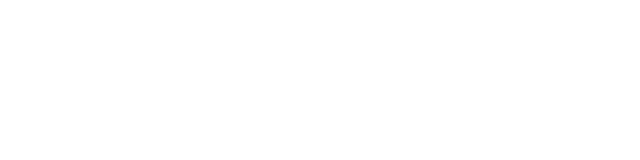
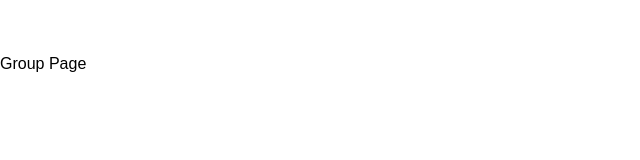
Before and after one commit to FullStackersHQ/STUDIT_FE, a React (Vite) app: page /group in a window 1280 px wide. Before the commit this address had no page. Shown: the top 160 px of the page, without its empty margins (0-640 px from the left). Built offline with nearby package versions, Linux system fonts and the light colour scheme; a web font is replaced by a local one.

Commit message:
feat: 마이 페이지, 홈 페이지, 그룹 페이지 레이아웃 생성

```diff
--- /dev/null
+++ b/src/layouts/Layout.tsx
@@ -0,0 +1,11 @@
+import { Outlet } from 'react-router-dom';
+
+export default function Layout() {
+  return (
+    <div className="flex min-h-screen w-full flex-col justify-between">
+      <main className="w-full h-full pt-[52px]">
+        <Outlet />
+      </main>
+    </div>
+  );
+}
--- /dev/null
+++ b/src/pages/Group.tsx
@@ -0,0 +1,7 @@
+import React from 'react';
+
+const Group = React.memo((): JSX.Element => {
+  return <div>Group Page</div>;
+});
+
+export default Group;
--- a/src/routes/routes.tsx
+++ b/src/routes/routes.tsx
@@ -1,5 +1,6 @@
 import { Routes, Route } from 'react-router-dom';
 import { lazy, Suspense } from 'react';
+import Layout from '../layouts/Layout';
 
 const Login = lazy(() => import('../pages/Login'));
 const Home = lazy(() => import('../pages/Home'));
@@ -9,16 +10,20 @@
 const Points = lazy(() => import('../pages/Points'));
 const Study = lazy(() => import('../pages/Study'));
 const EditStudy = lazy(() => import('../pages/EditStudy'));
+const Group = lazy(() => import('../pages/Group'));
 
 const Router = (): JSX.Element => {
   return (
     <Suspense fallback={''}>
       <Routes>
-        <Route path="/" element={<Home />} />
+        <Route element={<Layout />}>
+          <Route path="/" element={<Home />} />
+          <Route path="/group" element={<Group />} />
+          <Route path="/my-page" element={<MyPage />} />
+        </Route>
         <Route path="/login" element={<Login />} />
         <Route path="/create-study" element={<CreateStudy />} />
         <Route path="/study-info/:studyId" element={<StudyInfo />} />
-        <Route path="/my-page" element={<MyPage />} />
         <Route path="/points" element={<Points />} />
         <Route path="/study" element={<Study />} />
         <Route path="/edit-study/:studyId" element={<EditStudy />} />
```
Also changed, not shown: 1 other file (tests, documents, lock files or other folders).
